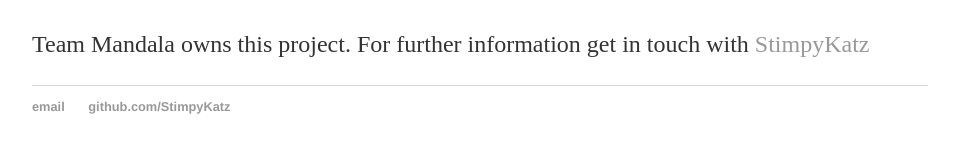
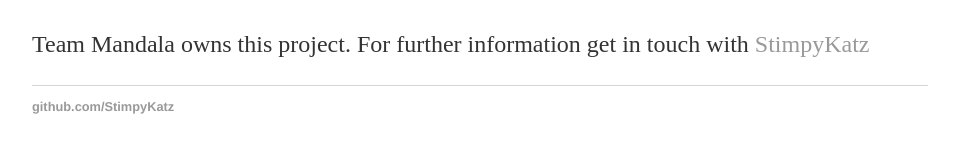
Before and after one commit to M3t4Mash/gfm-demo, a Jekyll site: the page built from index.md, in a window 1280 px wide. Shown: the part 473-626 px from the top of the page, without its empty margins (160-1119 px from the left). Built offline with Jekyll 4.4.1, drawn with Linux system fonts in a browser that asks for light colours.

Commit message:
foo Removed email from footer

```diff
--- a/_layouts/default.html
+++ b/_layouts/default.html
@@ -24,7 +24,6 @@
 			</div><!-- /.container -->
 			<footer>
 	    		<ul>
-	        		<li><a href="mailto:myname@email.com">email</a></li>
 	        		<li><a href="https://github.com/StimpyKatz">github.com/StimpyKatz</a></li>
 				</ul>
 			</footer>
```
